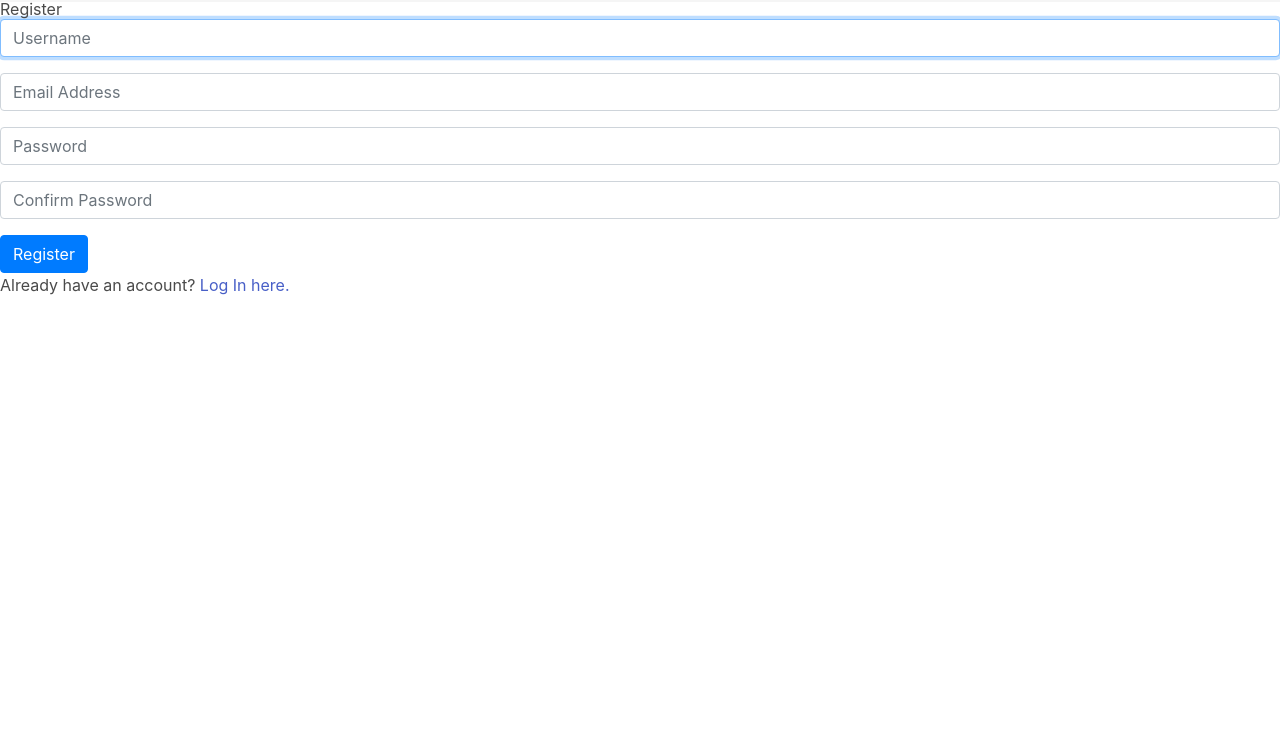
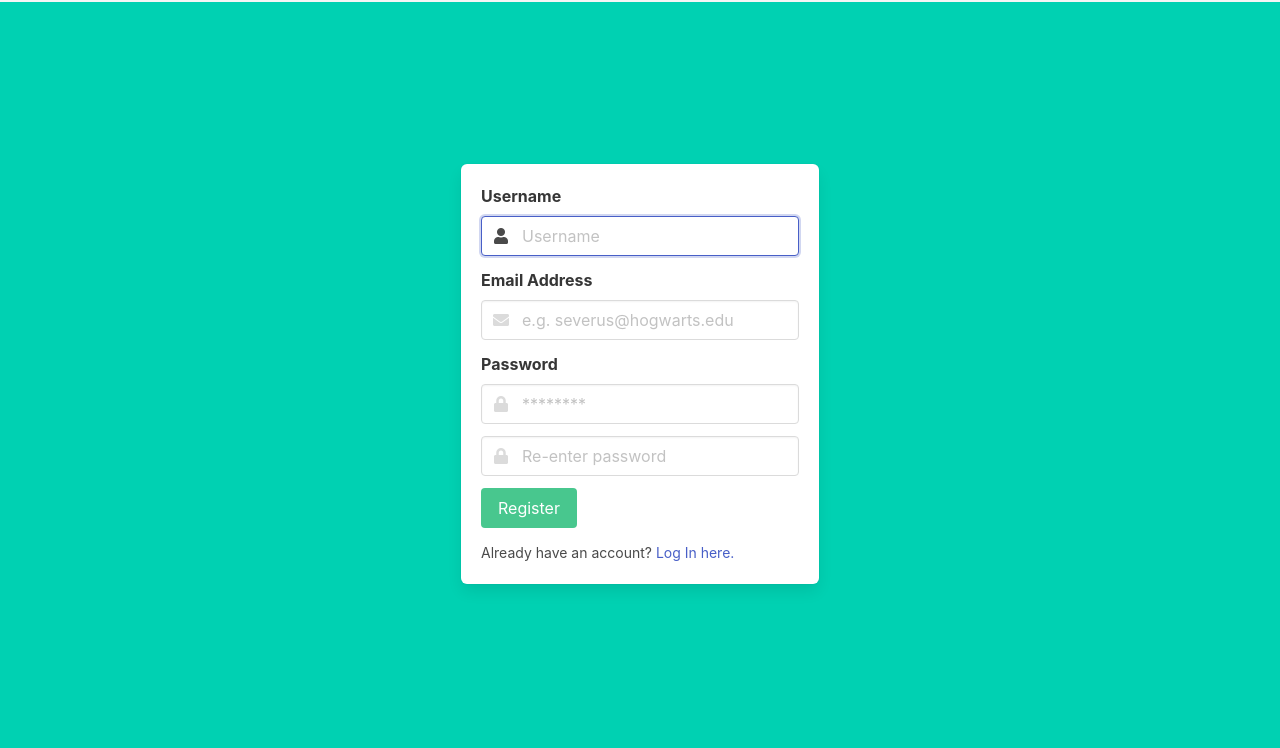
Before and after one commit to giraldiego/network, a Django app: page /register in a window 1280 px wide. Shown: the part 72-820 px from the top of the page. Before the commit the page ends 367 px from the top, so only its background shows below. Run offline with Django 3.2, Linux system fonts and the light colour scheme; some libraries are stand-ins or nearby versions.

Commit message:
Replace Register form to Bulma's

```diff
--- a/network/templates/network/register.html
+++ b/network/templates/network/register.html
@@ -1,15 +1,86 @@
 {% extends "network/layout.html" %}
+
+{% load static %}
+
+{% block styles %}
+<!-- <link rel="stylesheet" href="{% static 'network/css/debug.css' %}"> -->
+{% endblock %}
 
 {% block body %}
 
-    <h2>Register</h2>
+<div class="hero is-primary is-fullheight-with-navbar">
+    <div class="hero-head">
+        <div class="container">
+            {% if message %}
+            <div>{{ message }}</div>
+            {% endif %}
+        </div>
+    </div>
+    <div class="hero-body">
+        <div class="container">
+            <div class="columns is-centered">
+                <div class="column is-6-tablet is-5-desktop is-4-widescreen">
+                    <form "{% url 'register' %}" method="post" class="box">
+                        {% csrf_token %}
+                        <div class="field">
+                            <label for="username" class="label">Username</label>
+                            <div class="control has-icons-left">
+                                <input autofocus class="input" type="text" name="username" id="username"
+                                    placeholder="Username" required>
+                                <span class="icon is-small is-left">
+                                    <i class="fa fa-user"></i>
+                                </span>
+                            </div>
+                        </div>
+                        <div class="field">
+                            <label for="email" class="label">Email Address</label>
+                            <div class="control has-icons-left">
+                                <input type="email" class="input" name="email" id="email"
+                                    placeholder="e.g. severus@hogwarts.edu">
+                                <span class="icon is-small is-left">
+                                    <i class="fa fa-envelope"></i>
+                                </span>
+                            </div>
+                        </div>
+                        <div class="field">
+                            <label for="password" class="label">Password</label>
+                            <div class="control has-icons-left">
+                                <input class="input" type="password" name="password" id="password"
+                                    placeholder="********" required>
+                                <span class="icon is-small is-left">
+                                    <i class="fa fa-lock"></i>
+                                </span>
+                            </div>
+                        </div>
+                        <div class="field">
+                            <!-- <label for="password" class="label">Password</label> -->
+                            <div class="control has-icons-left">
+                                <input class="input" type="password" name="confirmation" id="confirmation"
+                                    placeholder="Re-enter password" required>
+                                <span class="icon is-small is-left">
+                                    <i class="fa fa-lock"></i>
+                                </span>
+                            </div>
+                        </div>
+                        <div class="field">
+                            <button class="button is-success" type="submit">
+                                Register
+                            </button>
+                        </div>
+                        <small>
+                            Already have an account? <a href="{% url 'login' %}" class="has-text-link">Log In here.</a>
+                        </small>
+                    </form>
+                </div>
+            </div>
+        </div>
+    </div>
+</div>
 
-    {% if message %}
-        <div>{{ message }}</div>
-    {% endif %}
+<!-- <h2>Register</h2>
+
 
     <form action="{% url 'register' %}" method="post">
-        {% csrf_token %}
         <div class="form-group">
             <input class="form-control" autofocus type="text" name="username" placeholder="Username">
         </div>
@@ -25,6 +96,6 @@
         <input class="btn btn-primary" type="submit" value="Register">
     </form>
 
-    Already have an account? <a href="{% url 'login' %}">Log In here.</a>
+    Already have an account? <a href="{% url 'login' %}">Log In here.</a> -->
 
 {% endblock %}
```
